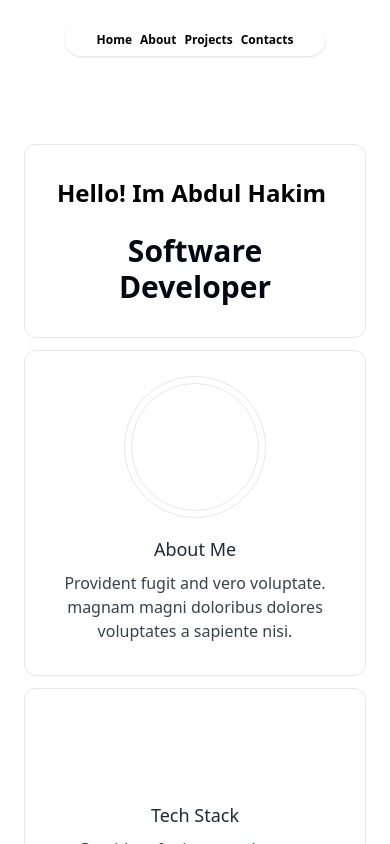
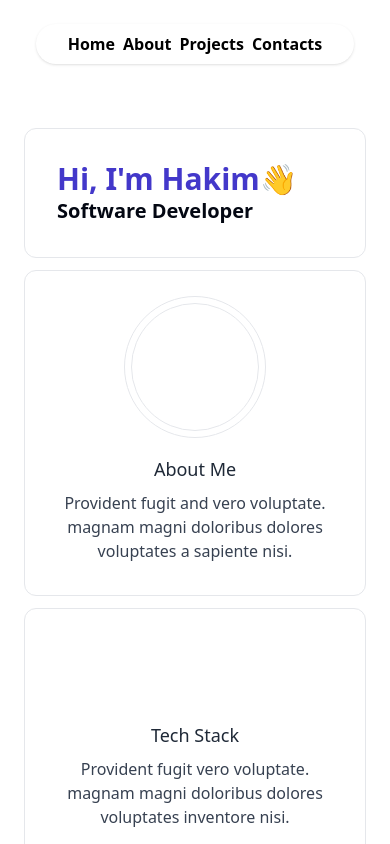
Before and after one commit to kimchi11y/kimchi11y.github.io, a Vue app: page / in a window 390 px wide. Shown: the top 844 px of the page. Built offline with nearby package versions, Linux system fonts and the light colour scheme.

Commit message:
Added first grid

```diff
--- a/src/App.vue
+++ b/src/App.vue
@@ -1,7 +1,6 @@
 <script setup>
 import Navbar from './components/Navbar.vue'
 import Main from './components/Main.vue'
-import About from "./components/About.vue";
 </script>
 
 <template>
--- a/src/components/About.vue
+++ /dev/null
@@ -1,51 +0,0 @@
-<script setup>
-
-</script>
-
-<template>
-  <div className="flex mx-auto px-6 max-w-6xl  items-center justify-center">
-    <div className="grid h-full w-full gap-4  p-2 grid-cols-4 grid-rows-4 rounded-lg shadow-md">
-
-      <div
-          className="col-span-2 row-span-1 bg-gray-200 rounded-lg shadow-md flex items-center justify-center font-semibold text-xl p-10"
-      >
-        Hello! I'm Abdul Hakim
-      </div>
-
-      <div
-          className="col-span-2 row-span-1 bg-gray-200 rounded-lg shadow-md flex items-center justify-center"
-      >
-        2
-      </div>
-
-      <div
-          className="col-span-1 row-span-4 bg-gray-200 rounded-lg shadow-md flex items-center justify-center"
-      >
-        3
-      </div>
-
-      <div
-          className="col-span-2 row-span-2 bg-gray-200 rounded-lg shadow-md flex items-center justify-center"
-      >
-        4
-      </div>
-
-      <div
-          className="col-span-1 row-span-2 bg-gray-200 rounded-lg shadow-md flex items-center justify-center"
-      >
-        5
-      </div>
-
-      <div
-          className="col-span-3 row-span-2 bg-gray-200 rounded-lg shadow-md flex items-center justify-center"
-      >
-        6
-      </div>
-
-    </div>
-  </div>
-</template>
-
-<style scoped>
-
-</style>
--- a/src/components/Main.vue
+++ b/src/components/Main.vue
@@ -10,12 +10,14 @@
       <div class="mx-auto px-6 max-w-6xl text-gray-500">
         <div class="relative">
           <div class="relative z-10 grid gap-3 grid-cols-6">
-            <div class="col-span-full lg:col-span-2 overflow-hidden flex relative p-8 rounded-xl bg-white border border-gray-200 ">
-              <div class="size-fit m-auto relative">
-                <div class="relative  flex items-center text-2xl font-semibold text-black">
-                Hello! Im Abdul Hakim
+            <div class="col-span-full lg:justify-center lg:items-center lg:col-span-2 overflow-hidden flex relative p-8 rounded-xl bg-white border border-gray-200 ">
+              <div class="size-fit   relative ">
+                <div class="relative  flex items-center text-indigo-700 text-3xl font-bold text-black ">
+                Hi, I'm Hakim👋
                   </div>
-                <h2 class="mt-6 text-center font-semibold text-gray-950  text-3xl">Software Developer</h2>
+                <h2 class=" font-semibold text-gray-950  text-xl">Software Developer </h2>
+                <h2 class=" font-semibold text-gray-950  text-xl"> </h2>
+                <h2 class=" font-semibold text-gray-950  text-base"></h2>
               </div>
             </div>
             <div class="col-span-full sm:col-span-3 lg:col-span-2 overflow-hidden relative p-8 rounded-xl bg-white border border-gray-200 ">
--- a/src/components/Navbar.vue
+++ b/src/components/Navbar.vue
@@ -3,9 +3,9 @@
 </script>
 
 <template>
-<div class=" justify-center flex m-6">
+<div class=" justify-center flex mt-6">
   <nav class=" rounded-full shadow px-8 py-2 ">
-    <ul class="flex font-semibold text-base space-x-2 text-xs  sm:text-lg sm:space-x-6  ">
+    <ul class="flex font-semibold text-base space-x-2   sm:text-lg sm:space-x-6  ">
       <li class="hover:text-gray-300 transition-colors">Home</li>
       <li class="hover:text-gray-300 transition-colors">About</li>
       <li class="hover:text-gray-300 transition-colors">Projects</li>
```
